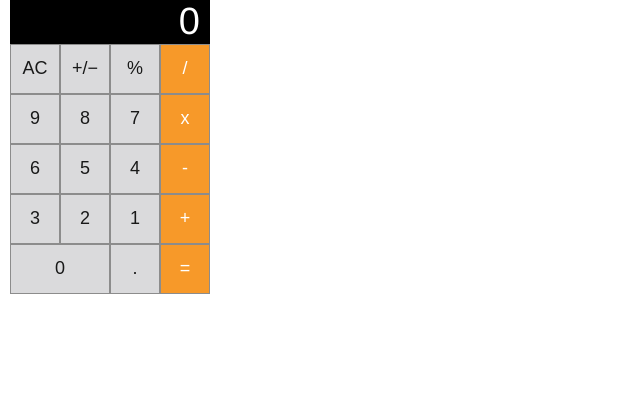
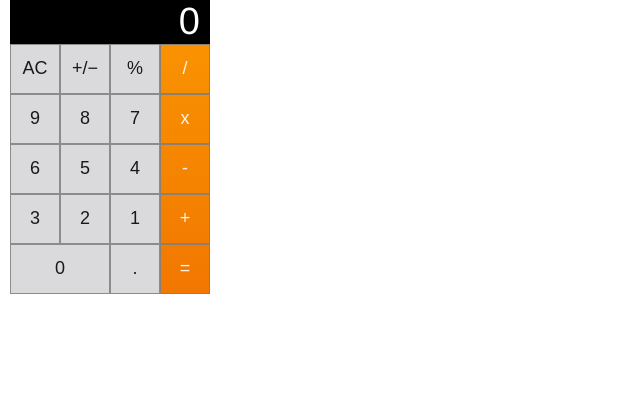
Before and after one commit to markgreenburg/calc-tester, a React app: page / in a window 1280 px wide. Shown: the whole page, without its empty margins (0-640 px from the left). Built offline with nearby package versions, Linux system fonts and the light colour scheme.

Commit message:
+ Added operator div gradient - Removed active class from equals operator

```diff
--- a/app/js/keypad.js
+++ b/app/js/keypad.js
@@ -6,10 +6,15 @@ const Keypad = (props) => {
   const operators = ["/", "x", "-", "+", "="].map((operator) => {
     return (
       <Key
+        key={operator}
         displayValue={operator}
         inputType="operation"
         handleClick={props.inputOperator}
-        className={(props.currentOperator === operator ? "active" : "")}
+        className={(
+          props.currentOperator === operator && props.currentOperator !== "="
+          ? "active"
+          : ""
+        )}
       />
     );
   });
@@ -104,7 +109,7 @@ const Keypad = (props) => {
 };
 
 Keypad.propTypes = {
-  currentOperator: PropTypes.string.isRequired,
+  currentOperator: PropTypes.string,
   inputNumber: PropTypes.func.isRequired,
   inputClear: PropTypes.func.isRequired,
   inputReverse: PropTypes.func.isRequired,
--- a/app/stylesheets/main.scss
+++ b/app/stylesheets/main.scss
@@ -52,9 +52,14 @@ button {
 
 .keypad__right {
   display: inline-block;
+  background: linear-gradient(
+    rgb(249, 146, 0),
+    rgb(242, 119, 0)
+  );
   button {
     display: block;
-    background-color: #F78F12;
+    background-color: rgba(247, 143, 18, 0);
+    // opacity: 0;
     color: #fff;
   }
 }
```
